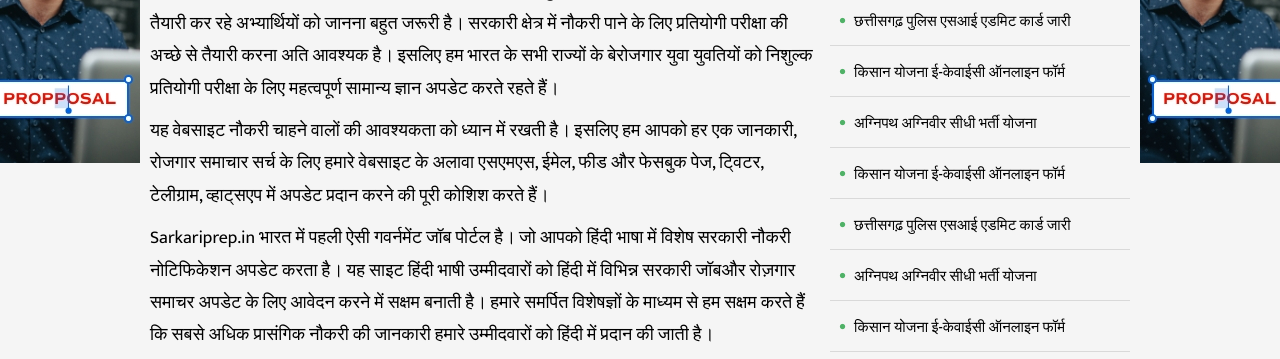
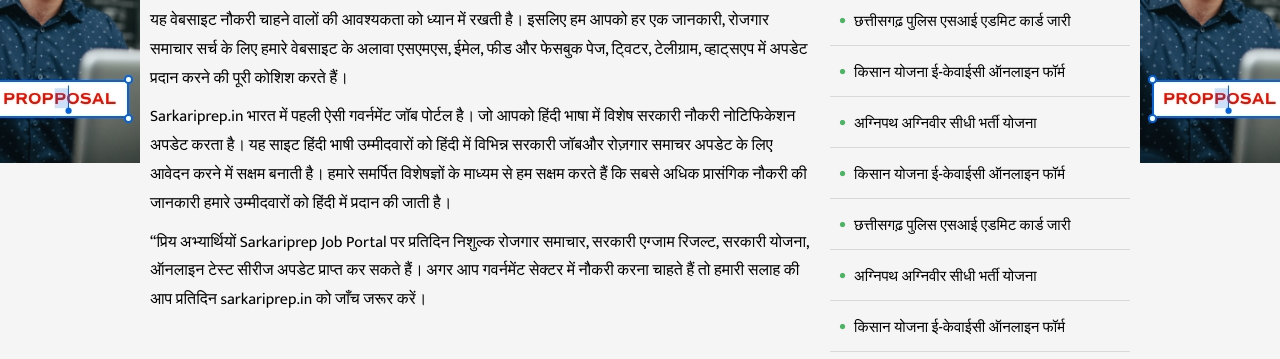
Before and after one commit to getuidev/sarkariprep, a plain HTML site: page about.html in a window 1280 px wide. Shown: the part 599-958 px from the top of the page. Drawn offline with Linux system fonts and the light colour scheme.

Commit message:
font size fix

```diff
--- a/css/main.css
+++ b/css/main.css
@@ -179,7 +179,7 @@ a.moreNews{display: inline-flex;align-items: center;}
 [data-pagination] li.current{background:#50B167;color:#fff}
 [data-pagination] li.current a{color:#fff}
 [data-pagination] .disabled,[data-pagination] [disabled],[data-pagination] [hidden]{opacity:.5;pointer-events:none}
-.staticpage_wrapper p{color:#000;font-size:18px;font-weight:400;line-height:1.8;margin-bottom:10px}
+.staticpage_wrapper p{color:#000;font-size:16px;font-weight:400;line-height:1.8;margin-bottom:10px}
 @media(max-width:767px){
 .adsCont{min-height:270px}
 .gutterLHS,.gutterRHS{display:none}
```
